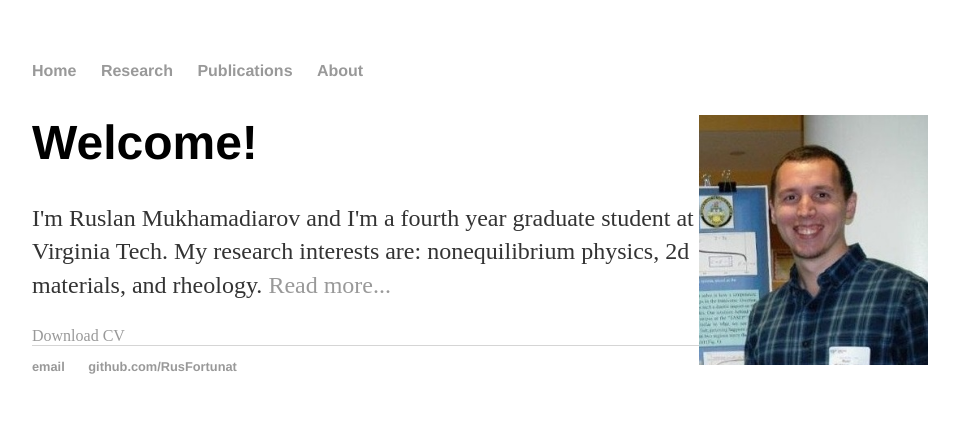
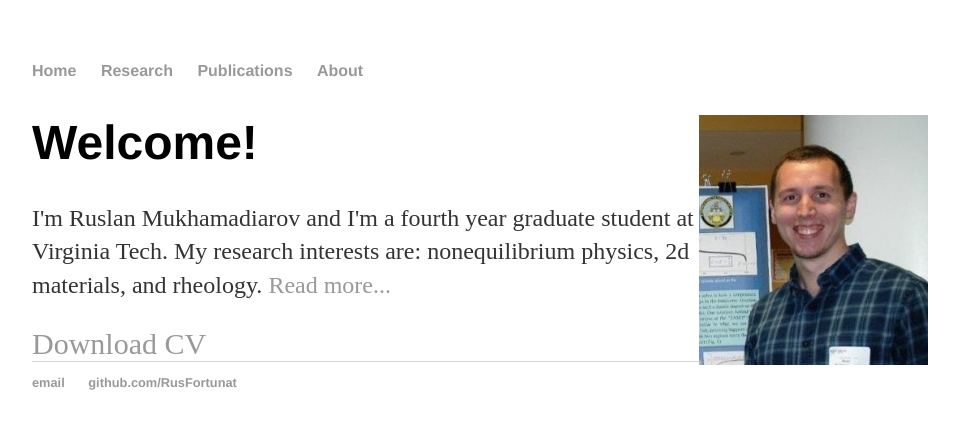
Before and after one commit to RusFortunat/mukhamadiarov, a Jekyll site: the page built from index.html, in a window 1280 px wide. Shown: the top 429 px of the page, without its empty margins (160-1119 px from the left). Built offline with Jekyll 4.4.1, drawn with Linux system fonts in a browser that asks for light colours.

Commit message:
Update index.html

```diff
--- a/index.html
+++ b/index.html
@@ -9,6 +9,6 @@
 			<h1>Welcome!</h1>
 			<p>I'm Ruslan Mukhamadiarov and I'm a fourth year graduate student at Virginia Tech. My research interests are: nonequilibrium physics, 2d materials, and rheology. <a href="/research">Read more...</a></p>
 
-			<a style="font-size:30" href="Mukhamadiarov_CV_NSF_format.pdf" class="download" title="Download CV as PDF">Download CV</a>
+			<a style="font-size:30px" href="Mukhamadiarov_CV_NSF_format.pdf" class="download" title="Download CV as PDF">Download CV</a>
 
 		</div>
```
